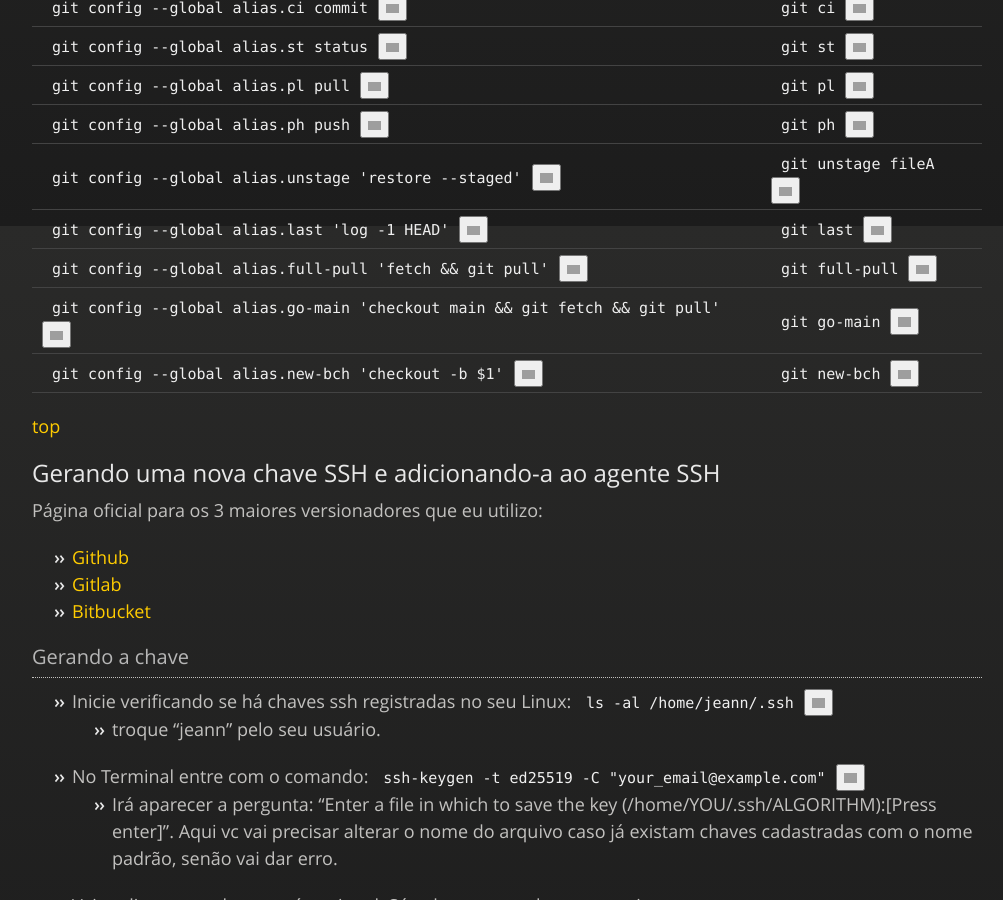
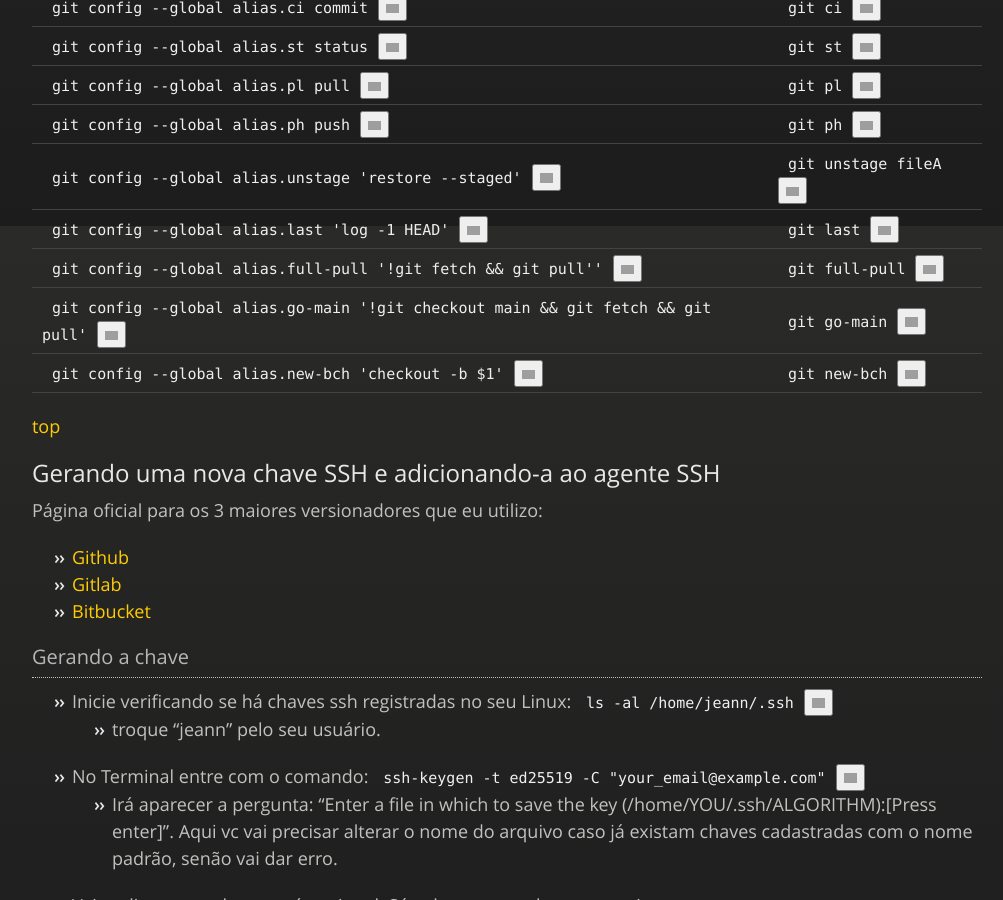
Before and after one commit to JeannAndrade/jeannandrade.github.io, a Jekyll site: the page built from content/git/index.md, in a window 1280 px wide and 900 px high, scrolled down 22274 px. Shown: the whole window, without its empty margins (108-1111 px from the left). Built offline with Jekyll 4.4.1, drawn with Linux system fonts in a browser that asks for light colours; nearby versions of some CDN libraries; comment, search, counter and statistics services are not loaded; our own code applies the rules of GitHub Pages for plain Markdown files; grey boxes are pictures that could not be loaded.

Commit message:
Correcao de atalhos com dois comandos

```diff
--- a/content/git/index.md
+++ b/content/git/index.md
@@ -845,8 +845,8 @@ Você pode configurar atalhos no git usando o comando de configuração:
 | `git config --global alias.ph push` | `git ph` |
 | `git config --global alias.unstage 'restore --staged'` | `git unstage fileA` |
 | `git config --global alias.last 'log -1 HEAD'` | `git last` |
-| `git config --global alias.full-pull 'fetch && git pull'` | `git full-pull` |
-| `git config --global alias.go-main 'checkout main && git fetch && git pull'` | `git go-main` |
+| `git config --global alias.full-pull '!git fetch && git pull''` | `git full-pull` |
+| `git config --global alias.go-main '!git checkout main && git fetch && git pull'` | `git go-main` |
 | `git config --global alias.new-bch 'checkout -b $1'` | `git new-bch` |
 
 [top](#git-table-of-contents)
```
